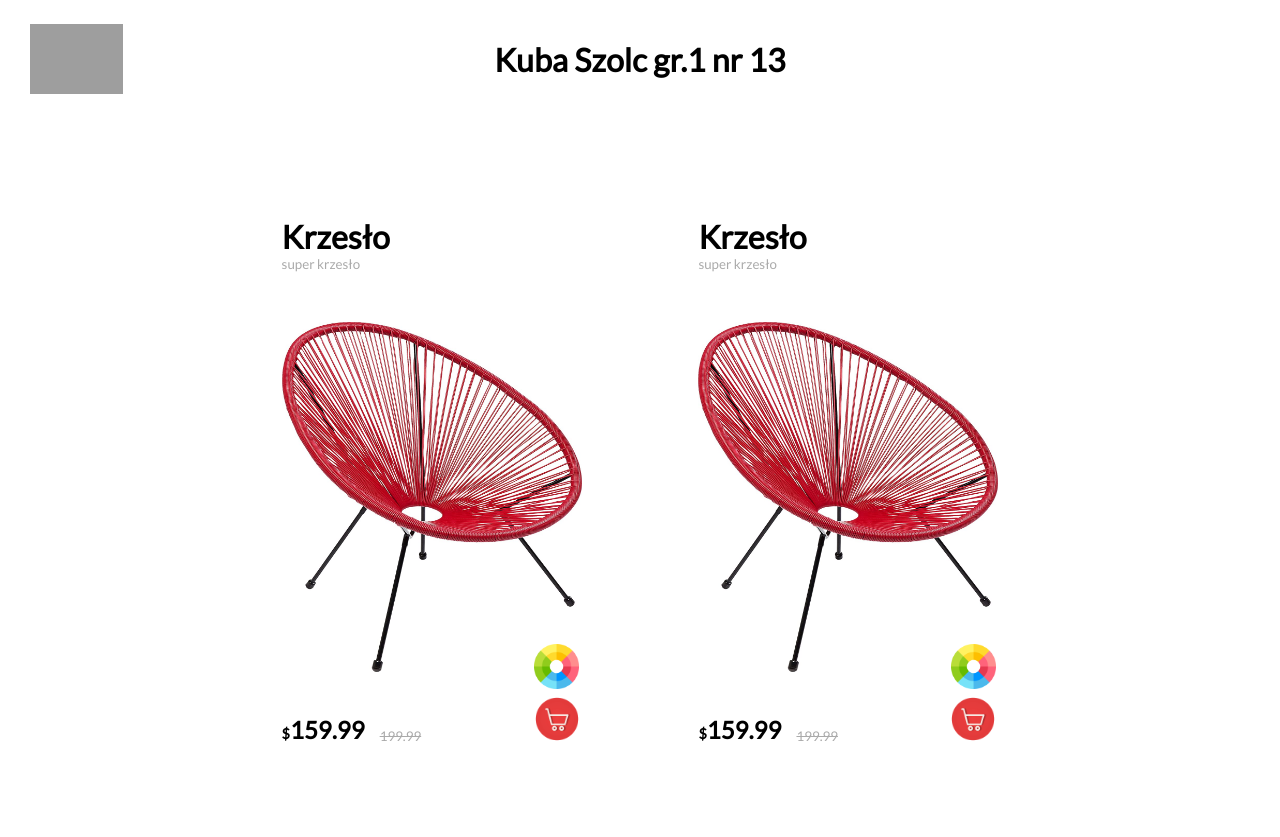
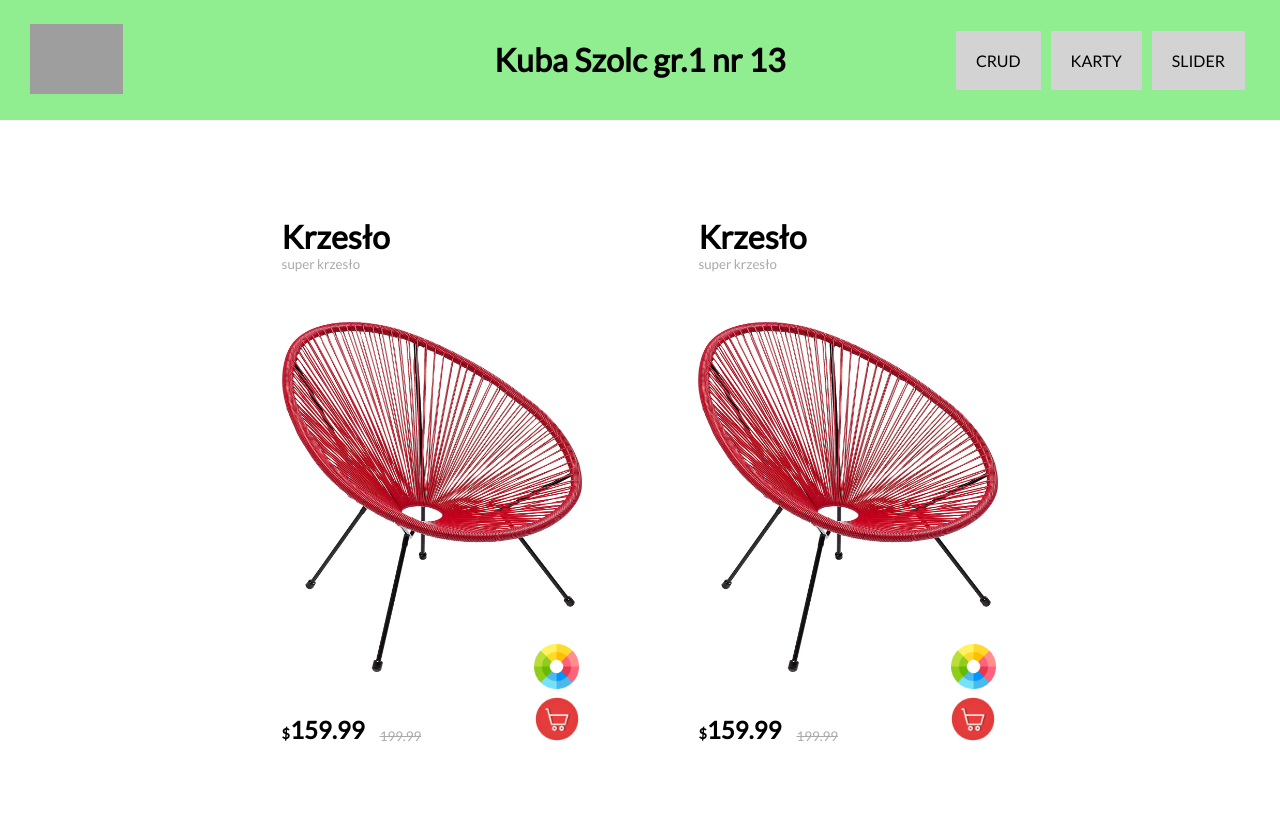
Before and after one commit to 3ti-2020/crud-wiele-do-wielu-kuba-szolc, a PHP site: page /card/index.html in a window 1280 px wide. Shown: the top 837 px of the page. Run offline with PHP 8.4, Linux system fonts and the light colour scheme; grey boxes are pictures that could not be loaded.

Commit message:
Add files via upload

```diff
--- a/card/index.html
+++ b/card/index.html
@@ -12,6 +12,17 @@
     <header class="header">
         <a href="https://github.com/3ti-2020" class="githublink"> <img class="githubimg" src="https://image.flaticon.com/icons/png/512/25/25231.png" alt="GITHUB"> </a>
         <h1 class="imie">Kuba Szolc gr.1 nr 13</h1>
+        <ul class="menu">
+            <li class="mlink">
+                <a href="crud/index.php">CRUD</a>
+            </li>
+            <li class="mlink">
+                <a href="card/index.html">KARTY</a>
+            </li>
+            <li class="mlink">
+                <a href="slider/index.html">SLIDER</a>
+            </li>
+        </ul>
     </header>
     <div class="container">
         <div class="card">
--- a/card/style.css
+++ b/card/style.css
@@ -4,22 +4,13 @@
     font-family: 'Lato', sans-serif;
 }
 
-body{
-    margin: 0;
-    height: 100vh;
-    display: flex;
-    justify-content: center;
-    flex-wrap: wrap;
-    margin-left: 10vw;
-    margin-right: 10vw;
-}
-
 .header{
+    background-color: lightgreen;
     height: 15vh;
     display: flex;
     align-items: center;
     justify-content: center;
-    /* position: relative; */
+    position: relative;
 }
 .githublink{
     position: absolute;
@@ -32,6 +23,22 @@ body{
     height: 5vh;
     margin: 0;
     text-align: center;
+}
+.menu{
+    display: flex;
+    list-style-type: none;
+    position: absolute;
+    right: 30px;
+}
+.mlink a{
+    background-color: lightgray;
+    color: black;
+    text-decoration: none;
+    padding: 20px;
+    margin: 5px;
+}
+.mlink a:hover{
+    background-color: white;
 }
 
 .container{
```
